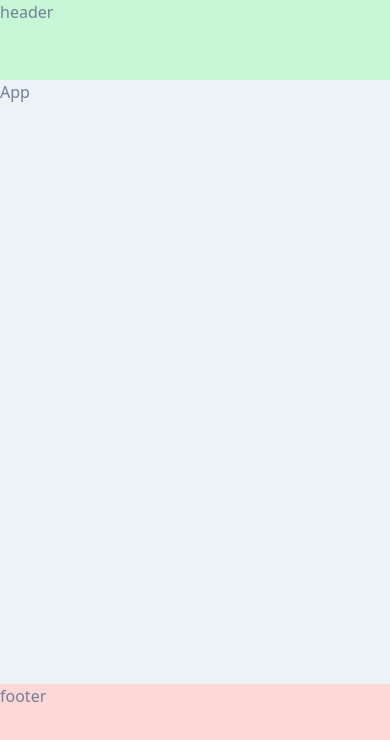
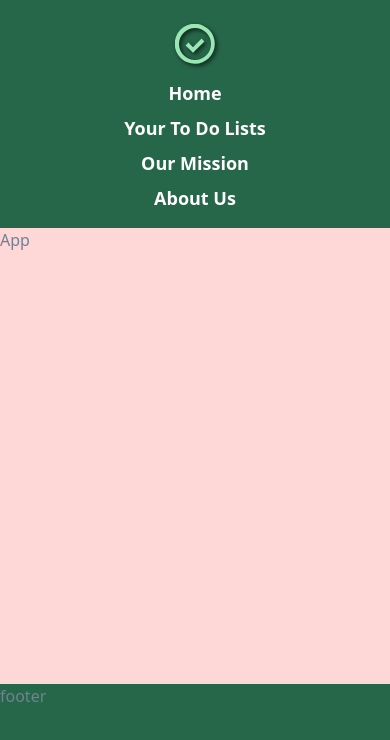
Before and after one commit to robert-laws/practice-aug-2020-react-tailwind-css-app, a React (Create React App) app: page /login in a window 390 px wide. Shown: the top 740 px of the page. Built offline with nearby package versions, Linux system fonts and the light colour scheme.

Commit message:
set up header with responsive layout

```diff
--- a/src/App.js
+++ b/src/App.js
@@ -1,11 +1,12 @@
 import React from 'react';
+import { Header, Footer } from './sections';
 
 function App() {
   return (
-    <div className='w-screen h-screen bg-blue-200 flex flex-col'>
-      <header className='w-full h-20 bg-green-200 flex-initial'>header</header>
-      <main className='w-full bg-gray-200 flex-1'>App</main>
-      <footer className='w-full h-40 bg-red-200 flex-initial'>footer</footer>
+    <div className='w-screen h-screen flex flex-col'>
+      <Header />
+      <main className='w-full bg-red-200 flex-1'>App</main>
+      <Footer />
     </div>
   );
 }
--- /dev/null
+++ b/src/sections/Footer.js
@@ -0,0 +1,7 @@
+import React from 'react';
+
+export const Footer = () => {
+  return (
+    <footer className='w-full h-40 bg-green-800 flex-initial'>footer</footer>
+  );
+};
--- /dev/null
+++ b/src/sections/Header.js
@@ -0,0 +1,44 @@
+import React from 'react';
+import { ReactComponent as Logo } from '../images/checkmark-outline.svg';
+
+export const Header = () => {
+  return (
+    <header className='w-full bg-green-800 flex-initial flex flex-col sm:flex-row items-center p-3'>
+      <div className='flex flex-col flex-1 sm:flex-initial justify-center items-center w-20 h-auto my-3'>
+        <Logo
+          className='h-10 w-10'
+          style={{
+            fill: '#9ae6b4',
+            filter: 'drop-shadow( 2px 2px 2px rgba(0, 0, 0, .7))',
+          }}
+        />
+      </div>
+      <div className='flex flex-col sm:flex-row flex-1 justify-center sm:justify-end items-center'>
+        <a
+          href='/'
+          className='mx-4 my-1 font-bold text-lg hover:text-green-300 text-white'
+        >
+          Home
+        </a>
+        <a
+          href='/'
+          className='mx-4 my-1 font-bold text-lg hover:text-green-300 text-white'
+        >
+          Your To Do Lists
+        </a>
+        <a
+          href='/'
+          className='mx-4 my-1 font-bold text-lg hover:text-green-300 text-white'
+        >
+          Our Mission
+        </a>
+        <a
+          href='/'
+          className='mx-4 my-1 font-bold text-lg hover:text-green-300 text-white'
+        >
+          About Us
+        </a>
+      </div>
+    </header>
+  );
+};
--- /dev/null
+++ b/src/sections/index.js
@@ -0,0 +1,2 @@
+export { Header } from './Header';
+export { Footer } from './Footer';
```
Also changed, not shown: src/images/checkmark-outline.svg (added).
